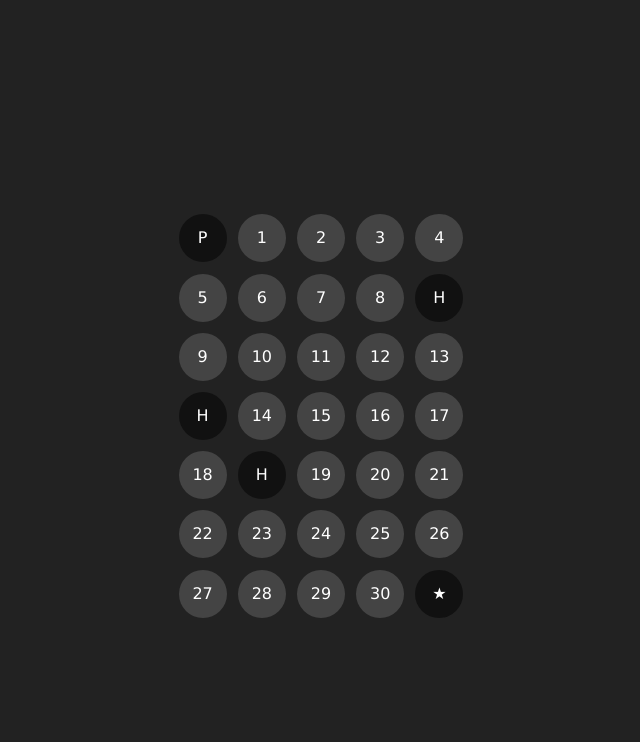
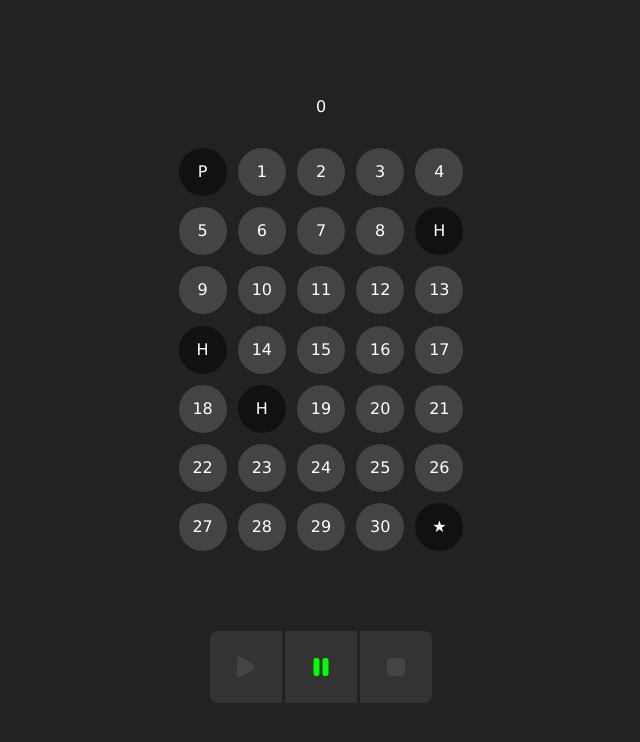
Before and after one commit to marinm/sally, a React (Vite) app: page / in a window 1280 px wide. Shown: the top 742 px of the page, without its empty margins (319-959 px from the left). Built offline with nearby package versions, Linux system fonts and the light colour scheme.

Commit message:
add play/pause/stop controls

```diff
--- a/src/App.css
+++ b/src/App.css
@@ -31,10 +31,57 @@
     color: #222222;
 }
 
+.btn-group {
+    display: flex;
+    justify-content: center;
+    align-items: center;
+    gap: 0.2em;
+    width: fit-content;
+    --border-radius: 8px;
+}
+
+.btn-group button {
+    background-color: #333333;
+    border: none;
+    color: white;
+    padding: 1em;
+    font-size: 18pt;
+    display: flex;
+    justify-content: center;
+    align-items: center;
+    margin-top: 2em;
+}
+
+.btn-group button:first-child {
+    border-radius: var(--border-radius) 0 0 var(--border-radius);
+}
+
+.btn-group button:last-child {
+    border-radius: 0 var(--border-radius) var(--border-radius) 0;
+}
+
+button svg {
+    fill: #00ff00;
+    width: 1em;
+    height: 1em;
+}
+
+button:disabled svg {
+    fill: #444444;
+}
+
 .flex {
     display: flex;
     gap: 1em;
     width: 100%;
+}
+
+.justify-between {
+    justify-content: space-between;
+}
+
+.justify-center {
+    justify-content: center;
 }
 
 .bring-instruction {
--- a/src/components/Timer/Timer.tsx
+++ b/src/components/Timer/Timer.tsx
@@ -1,12 +1,10 @@
 import { useState, useRef } from 'react';
-import dayjs, { Dayjs } from 'dayjs';
 import classes from '../../helpers/classes';
 import { Dot } from './types';
 import { DOTS } from './constants';
-
-function now() {
-    return dayjs();
-}
+import Play from '../icons/Play';
+import Pause from '../icons/Pause';
+import Stop from '../icons/Stop';
 
 function dotClass(dot: Dot, iCurrent: number = -1) {
     return classes({
@@ -18,35 +16,41 @@ function dotClass(dot: Dot, iCurrent: number = -1) {
 }
 
 export default function Timer() {
-    const [time, setTime] = useState<Dayjs | null>(now());
-    const [startedAt, setStartedAt] = useState<Dayjs | null>(null);
-    const intervalId = useRef<ReturnType<typeof setInterval> | null>(null);
+    const [intervalId, setIntervalId] = useState<ReturnType<
+        typeof setInterval
+    > | null>(null);
     const audio = useRef<HTMLAudioElement>(null);
+    const [elapsed, setElapsed] = useState<number>(0);
 
-    const elapsed = time && startedAt ? time.diff(startedAt, 'second') : null;
+    const isPaused = audio.current?.paused ?? false;
 
-    function start() {
-        setStartedAt(now());
-        intervalId.current = setInterval(() => setTime(now()), 100);
+    const canPlay = isPaused;
+    const canPause = !isPaused;
+    const canStop = (audio.current?.currentTime ?? 0) != 0;
+
+    function tick() {
+        setElapsed(audio.current?.currentTime ?? 0);
+    }
+
+    function play() {
+        setIntervalId(setInterval(tick, 100));
         audio.current?.play();
     }
 
-    function reset() {
-        if (intervalId.current != null) {
-            clearInterval(intervalId.current);
-        }
-        intervalId.current = null;
-        setTime(null);
-        setStartedAt(null);
-
+    function stop(rewind = false) {
         if (audio.current) {
             audio.current.pause();
-            audio.current.currentTime = 0;
+            audio.current.currentTime = rewind ? 0 : audio.current.currentTime;
         }
-    }
 
-    function onClick() {
-        startedAt ? reset() : start();
+        if (rewind) {
+            setElapsed(0);
+        }
+
+        if (intervalId != null) {
+            clearInterval(intervalId);
+            setIntervalId(null);
+        }
     }
 
     const iNext = elapsed
@@ -60,16 +64,28 @@ export default function Timer() {
             <audio
                 src="./bring-sally-up.mp3"
                 className="hidden"
+                controls
                 ref={audio}
             ></audio>
             <div>{elapsed}</div>
-            <div className={classes({ dots: true })} onClick={onClick}>
+            <div className={classes({ dots: true })}>
                 {DOTS.map((dot) => (
                     <div className={dotClass(dot, iCurrent)} key={dot.i}>
                         {dot.display}
                     </div>
                 ))}
             </div>
+            <div className="btn-group">
+                <button onClick={play} disabled={!canPlay}>
+                    <Play />
+                </button>
+                <button onClick={() => stop(false)} disabled={!canPause}>
+                    <Pause />
+                </button>
+                <button onClick={() => stop(true)} disabled={!canStop}>
+                    <Stop />
+                </button>
+            </div>
         </>
     );
 }
--- /dev/null
+++ b/src/components/icons/Pause.tsx
@@ -0,0 +1,11 @@
+// !Font Awesome Free 6.7.2 by @fontawesome
+// https://fontawesome.com License
+// https://fontawesome.com/license/free Copyright 2025 Fonticons, Inc.
+
+export default function Pause() {
+    return (
+        <svg xmlns="http://www.w3.org/2000/svg" viewBox="0 0 320 512">
+            <path d="M48 64C21.5 64 0 85.5 0 112L0 400c0 26.5 21.5 48 48 48l32 0c26.5 0 48-21.5 48-48l0-288c0-26.5-21.5-48-48-48L48 64zm192 0c-26.5 0-48 21.5-48 48l0 288c0 26.5 21.5 48 48 48l32 0c26.5 0 48-21.5 48-48l0-288c0-26.5-21.5-48-48-48l-32 0z" />
+        </svg>
+    );
+}
--- /dev/null
+++ b/src/components/icons/Play.tsx
@@ -0,0 +1,11 @@
+// !Font Awesome Free 6.7.2 by @fontawesome
+// https://fontawesome.com License
+// https://fontawesome.com/license/free Copyright 2025 Fonticons, Inc.
+
+export default function Play() {
+    return (
+        <svg xmlns="http://www.w3.org/2000/svg" viewBox="0 0 384 512">
+            <path d="M73 39c-14.8-9.1-33.4-9.4-48.5-.9S0 62.6 0 80L0 432c0 17.4 9.4 33.4 24.5 41.9s33.7 8.1 48.5-.9L361 297c14.3-8.7 23-24.2 23-41s-8.7-32.2-23-41L73 39z" />
+        </svg>
+    );
+}
--- /dev/null
+++ b/src/components/icons/Stop.tsx
@@ -0,0 +1,11 @@
+// !Font Awesome Free 6.7.2 by @fontawesome
+// https://fontawesome.com License
+// https://fontawesome.com/license/free Copyright 2025 Fonticons, Inc.
+
+export default function Stop() {
+    return (
+        <svg xmlns="http://www.w3.org/2000/svg" viewBox="0 0 384 512">
+            <path d="M0 128C0 92.7 28.7 64 64 64H320c35.3 0 64 28.7 64 64V384c0 35.3-28.7 64-64 64H64c-35.3 0-64-28.7-64-64V128z" />
+        </svg>
+    );
+}
```
